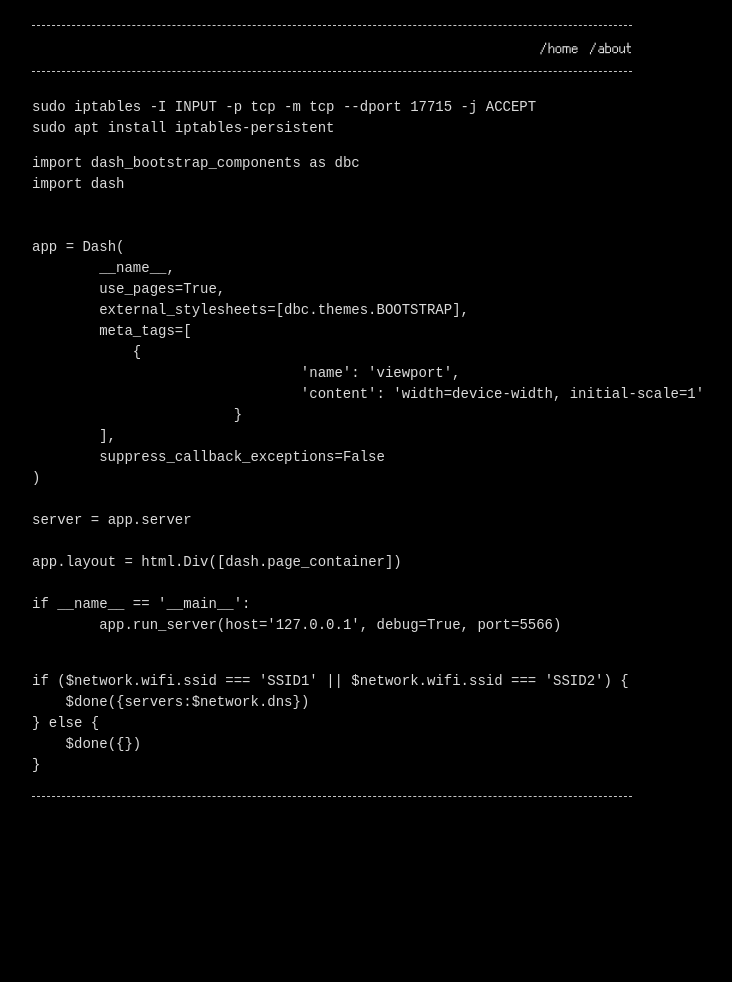
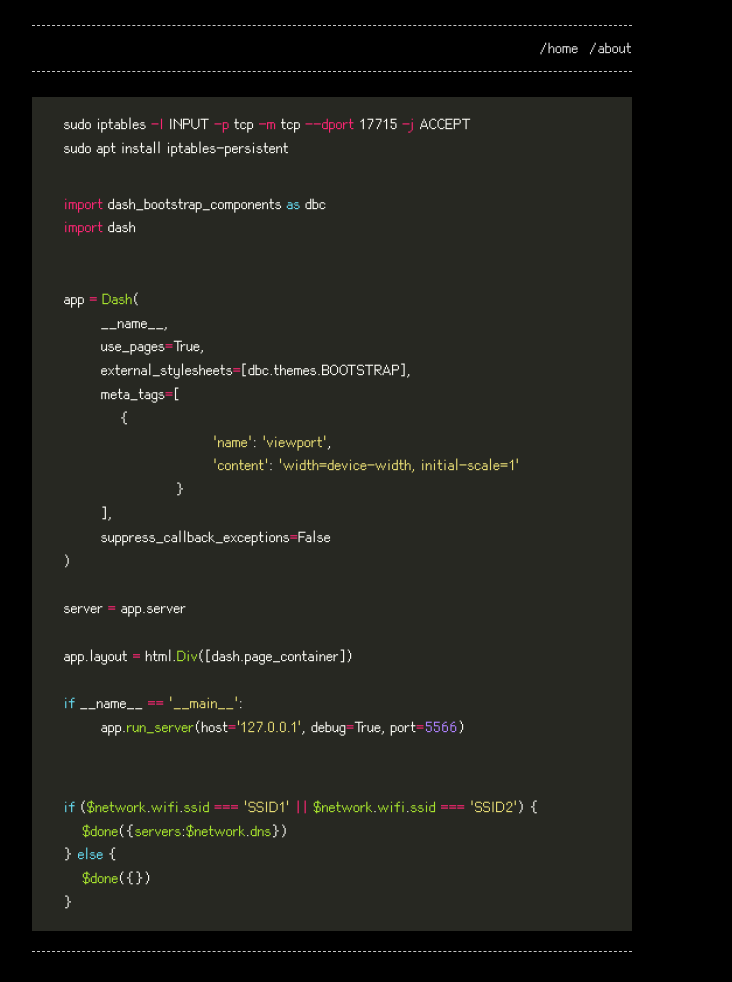
Before and after one commit to morningdip/home, a Jekyll site: the page built from _posts/2022-07-29-wfh.md, in a window 1280 px wide. Shown: the whole page, without its empty margins (308-1040 px from the left). Built offline with Jekyll 4.4.1, drawn with Linux system fonts in a browser that asks for light colours; before the commit the page ends 900 px from its top, so only the background shows below that.

Commit message:
Update base.scss

```diff
--- a/_sass/base.scss
+++ b/_sass/base.scss
@@ -78,3 +78,81 @@ input[type=submit] { font-size: $base-font-size;  font-family: $base-font-family
 input[type=submit]:hover { color: var(--background-color); background-color: var(--base-color); }
 *:focus { outline: none; }
 textarea { vertical-align: top; }
+
+/**
+ * Code and syntax highlighting
+ */
+.lineno { color: #ccc;  display: inline-block;  padding: 0 5px;  border-right: 1px solid #ccc; }
+figure.highlight { margin: 5px 0; }
+pre { background-color: #272822;  display: block;  border: 0;  padding: 1rem 2rem;  margin: 0;  overflow: auto;  font-size: $base-font-size;  color: var(--text-color);  line-height: 1.7 !important;  font-family: $base-font-family !important; }
+code {font-family: $base-font-family !important;}
+.highlight .hll { background-color: #49483e }
+.highlight  { background: #272822; color: #f8f8f2 }
+.highlight .c { color: #75715e } /* Comment */
+.highlight .err { color: #960050; background-color: #1e0010 } /* Error */
+.highlight .k { color: #66d9ef } /* Keyword */
+.highlight .l { color: #ae81ff } /* Literal */
+.highlight .n { color: #f8f8f2 } /* Name */
+.highlight .o { color: #f92672 } /* Operator */
+.highlight .p { color: #f8f8f2 } /* Punctuation */
+.highlight .ch { color: #75715e } /* Comment.Hashbang */
+.highlight .cm { color: #75715e } /* Comment.Multiline */
+.highlight .cp { color: #75715e } /* Comment.Preproc */
+.highlight .cpf { color: #75715e } /* Comment.PreprocFile */
+.highlight .c1 { color: #75715e } /* Comment.Single */
+.highlight .cs { color: #75715e } /* Comment.Special */
+.highlight .gd { color: #f92672 } /* Generic.Deleted */
+.highlight .ge { font-style: italic } /* Generic.Emph */
+.highlight .gi { color: #a6e22e } /* Generic.Inserted */
+.highlight .gs { font-weight: bold } /* Generic.Strong */
+.highlight .gu { color: #75715e } /* Generic.Subheading */
+.highlight .kc { color: #66d9ef } /* Keyword.Constant */
+.highlight .kd { color: #66d9ef } /* Keyword.Declaration */
+.highlight .kn { color: #f92672 } /* Keyword.Namespace */
+.highlight .kp { color: #66d9ef } /* Keyword.Pseudo */
+.highlight .kr { color: #66d9ef } /* Keyword.Reserved */
+.highlight .kt { color: #66d9ef } /* Keyword.Type */
+.highlight .ld { color: #e6db74 } /* Literal.Date */
+.highlight .m { color: #ae81ff } /* Literal.Number */
+.highlight .s { color: #e6db74 } /* Literal.String */
+.highlight .na { color: #a6e22e } /* Name.Attribute */
+.highlight .nb { color: #f8f8f2 } /* Name.Builtin */
+.highlight .nc { color: #a6e22e } /* Name.Class */
+.highlight .no { color: #66d9ef } /* Name.Constant */
+.highlight .nd { color: #a6e22e } /* Name.Decorator */
+.highlight .ni { color: #f8f8f2 } /* Name.Entity */
+.highlight .ne { color: #a6e22e } /* Name.Exception */
+.highlight .nf { color: #a6e22e } /* Name.Function */
+.highlight .nl { color: #f8f8f2 } /* Name.Label */
+.highlight .nn { color: #f8f8f2 } /* Name.Namespace */
+.highlight .nx { color: #a6e22e } /* Name.Other */
+.highlight .py { color: #f8f8f2 } /* Name.Property */
+.highlight .nt { color: #f92672 } /* Name.Tag */
+.highlight .nv { color: #f8f8f2 } /* Name.Variable */
+.highlight .ow { color: #f92672 } /* Operator.Word */
+.highlight .w { color: #f8f8f2 } /* Text.Whitespace */
+.highlight .mb { color: #ae81ff } /* Literal.Number.Bin */
+.highlight .mf { color: #ae81ff } /* Literal.Number.Float */
+.highlight .mh { color: #ae81ff } /* Literal.Number.Hex */
+.highlight .mi { color: #ae81ff } /* Literal.Number.Integer */
+.highlight .mo { color: #ae81ff } /* Literal.Number.Oct */
+.highlight .sa { color: #e6db74 } /* Literal.String.Affix */
+.highlight .sb { color: #e6db74 } /* Literal.String.Backtick */
+.highlight .sc { color: #e6db74 } /* Literal.String.Char */
+.highlight .dl { color: #e6db74 } /* Literal.String.Delimiter */
+.highlight .sd { color: #e6db74 } /* Literal.String.Doc */
+.highlight .s2 { color: #e6db74 } /* Literal.String.Double */
+.highlight .se { color: #ae81ff } /* Literal.String.Escape */
+.highlight .sh { color: #e6db74 } /* Literal.String.Heredoc */
+.highlight .si { color: #e6db74 } /* Literal.String.Interpol */
+.highlight .sx { color: #e6db74 } /* Literal.String.Other */
+.highlight .sr { color: #e6db74 } /* Literal.String.Regex */
+.highlight .s1 { color: #e6db74 } /* Literal.String.Single */
+.highlight .ss { color: #e6db74 } /* Literal.String.Symbol */
+.highlight .bp { color: #f8f8f2 } /* Name.Builtin.Pseudo */
+.highlight .fm { color: #a6e22e } /* Name.Function.Magic */
+.highlight .vc { color: #f8f8f2 } /* Name.Variable.Class */
+.highlight .vg { color: #f8f8f2 } /* Name.Variable.Global */
+.highlight .vi { color: #f8f8f2 } /* Name.Variable.Instance */
+.highlight .vm { color: #f8f8f2 } /* Name.Variable.Magic */
+.highlight .il { color: #ae81ff } /* Literal.Number.Integer.Long */
```
